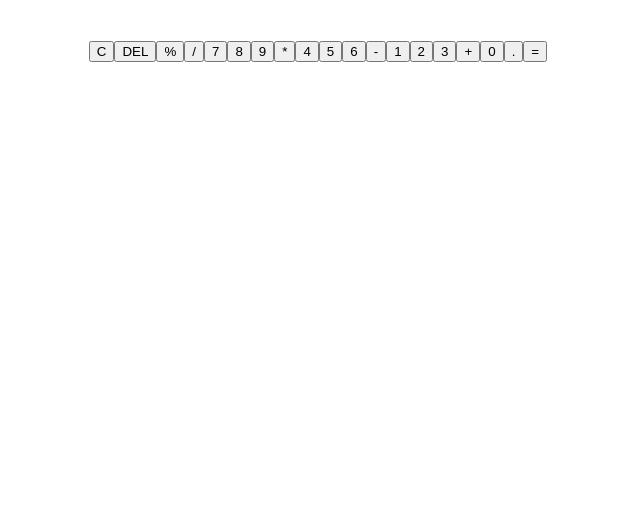
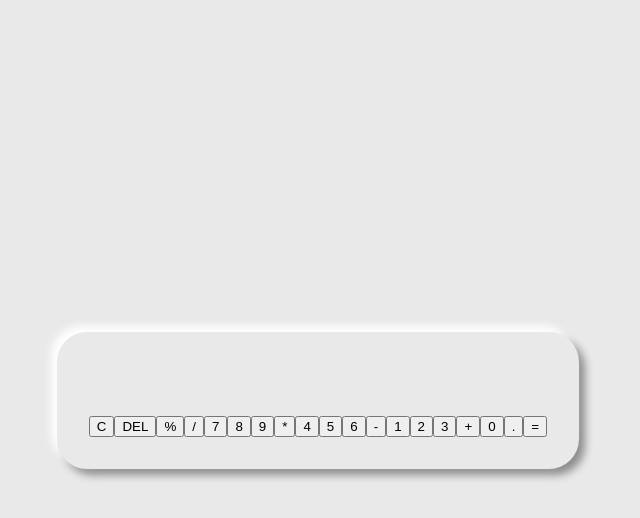
Before and after one commit to szopian/calculator-react, a React (Create React App) app: page / in a window 1280 px wide. Shown: the top 518 px of the page, without its empty margins (322-962 px from the left). Built offline with nearby package versions, Linux system fonts and the light colour scheme.

Commit message:
add style

```diff
--- a/src/App.css
+++ b/src/App.css
@@ -1,38 +1,8 @@
 .App {
-  text-align: center;
+  margin: 0;
+  padding: 0;
+  box-sizing: border-box;
+  background-color: #e9e9e9;
+  /* font-family: ; */
+  font-size: 20px;
 }
-
-.App-logo {
-  height: 40vmin;
-  pointer-events: none;
-}
-
-@media (prefers-reduced-motion: no-preference) {
-  .App-logo {
-    animation: App-logo-spin infinite 20s linear;
-  }
-}
-
-.App-header {
-  background-color: #282c34;
-  min-height: 100vh;
-  display: flex;
-  flex-direction: column;
-  align-items: center;
-  justify-content: center;
-  font-size: calc(10px + 2vmin);
-  color: white;
-}
-
-.App-link {
-  color: #61dafb;
-}
-
-@keyframes App-logo-spin {
-  from {
-    transform: rotate(0deg);
-  }
-  to {
-    transform: rotate(360deg);
-  }
-}
--- a/src/App.js
+++ b/src/App.js
@@ -6,7 +6,9 @@ import Layout from "./components/Layout";
 function App() {
   return (
     <div className="App">
-      <Layout />
+      <div className="Body">
+        <Layout />
+      </div>
     </div>
   );
 }
--- a/src/components/Layout.css
+++ b/src/components/Layout.css
@@ -0,0 +1,27 @@
+:root {
+  --box-shadow: -6px -6px 9px #fff, 6px 6px 9px rgba(0, 0, 0, 0.4);
+}
+
+.frame {
+  height: 100vh;
+  width: 100vw;
+  display: flex;
+  align-items: center;
+  justify-content: center;
+}
+
+.calculator {
+  padding: 2rem;
+  border-radius: 30px;
+  box-shadow: var(--box-shadow);
+}
+
+button {
+  outline: none;
+}
+
+.keys {
+}
+
+.button {
+}
```
Also changed, not shown: src/components/Output.js (added, +12 -0 lines), src/components/OutputRow.js (added, +18 -0 lines), src/components/OutputRow.css (added).
